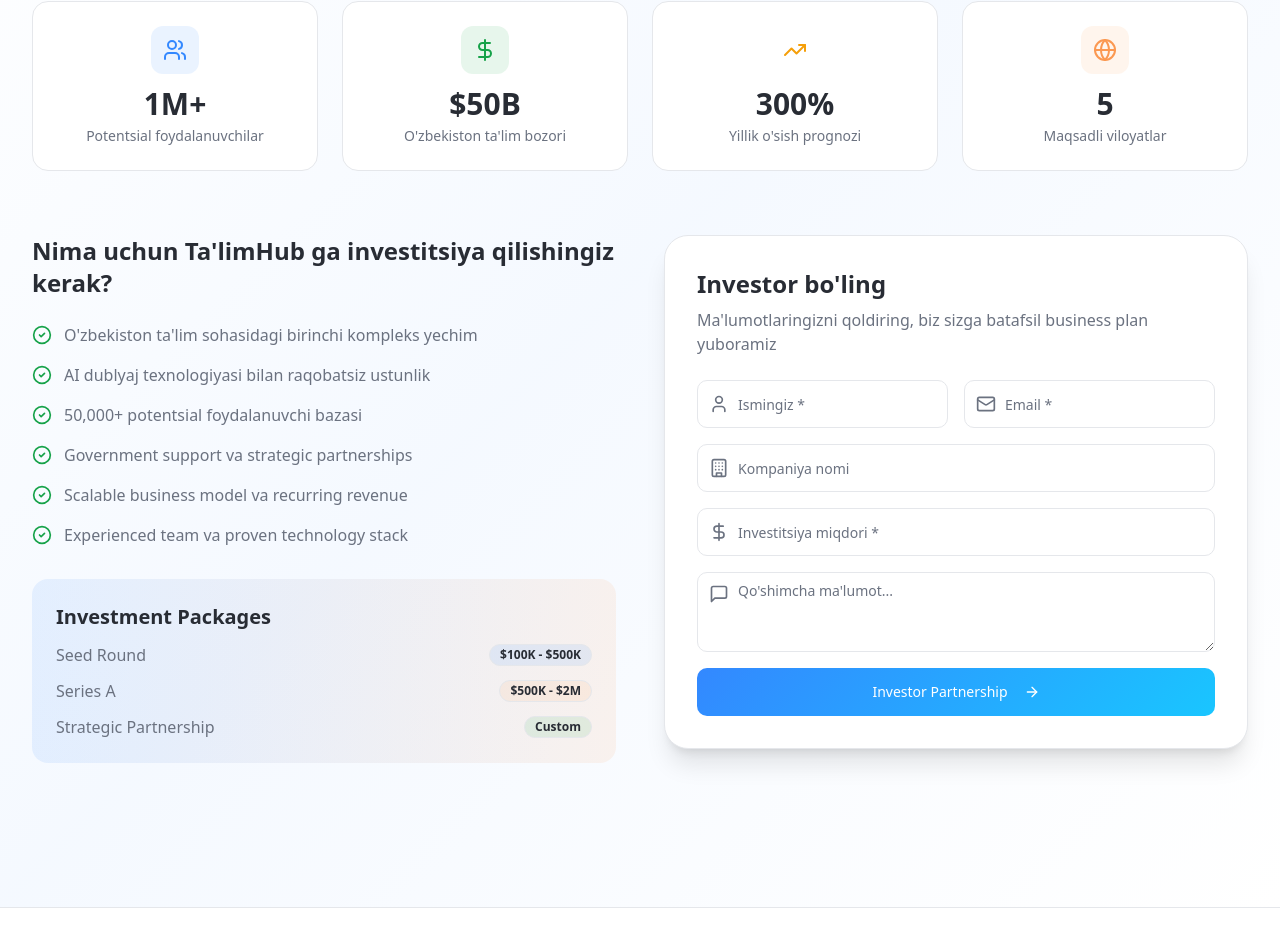
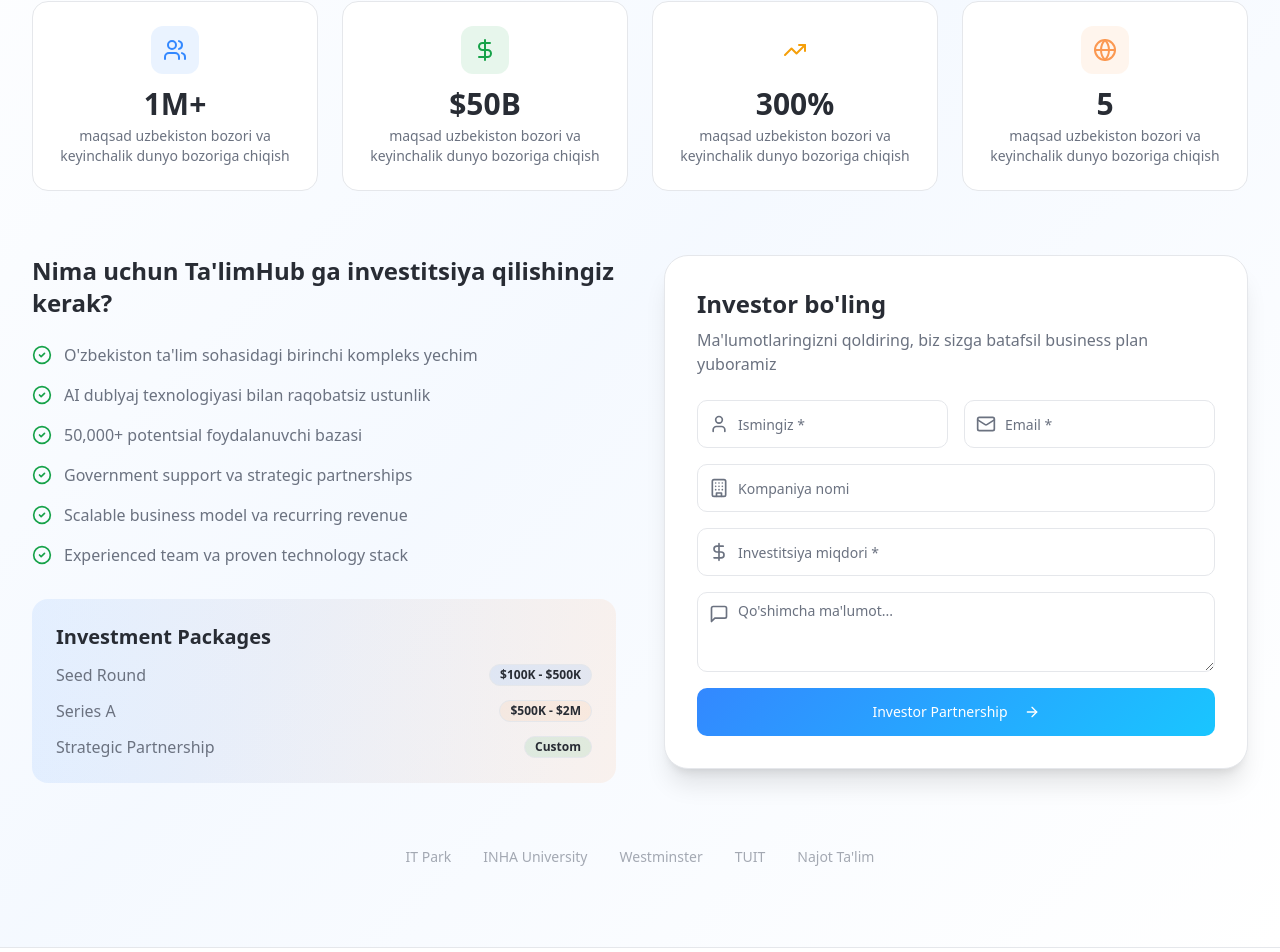
Before and after one commit to asilbekabdugafforov460-ui/talimhub-launchpad, a React (Vite) app: page / in a window 1280 px wide. Shown: the part 5120-6072 px from the top of the page. Built offline with nearby package versions, Linux system fonts and the light colour scheme.

Commit message:
Add market expansion goal
Update investment section to reflect goal of expanding to global markets.

```diff
--- a/src/components/InvestmentSection.tsx
+++ b/src/components/InvestmentSection.tsx
@@ -155,7 +155,7 @@ Date: ${new Date().toISOString()}
                   {stat.value}
                 </div>
                 <div className="text-sm text-muted-foreground">
-                  {stat.label}
+                  maqsad uzbekiston bozori va keyinchalik dunyo bozoriga chiqish
                 </div>
               </motion.div>;
         })}
@@ -337,7 +337,11 @@ Date: ${new Date().toISOString()}
       }} className="mt-16 text-center">
 
           <div className="flex justify-center items-center gap-8 opacity-60">
-            {["IT Park", "INHA University", "Westminster", "TUIT", "Najot Ta'lim"].map((partner, index) => {})}
+            {["IT Park", "INHA University", "Westminster", "TUIT", "Najot Ta'lim"].map((partner, index) => (
+              <span key={index} className="text-sm text-muted-foreground font-medium">
+                {partner}
+              </span>
+            ))}
           </div>
         </motion.div>
       </div>
```
